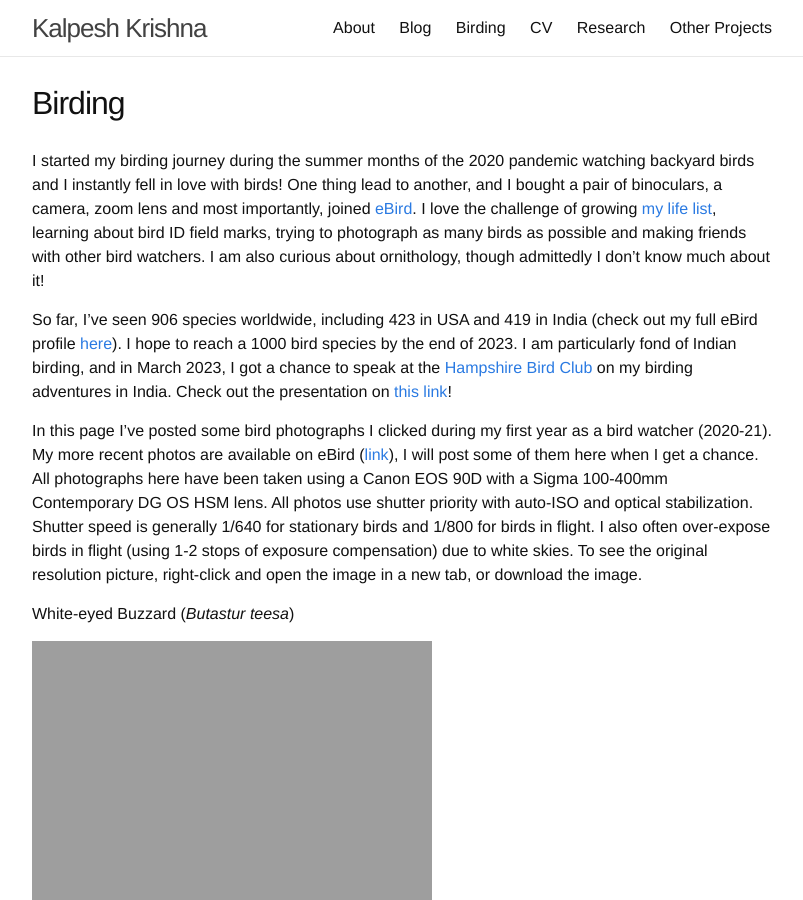
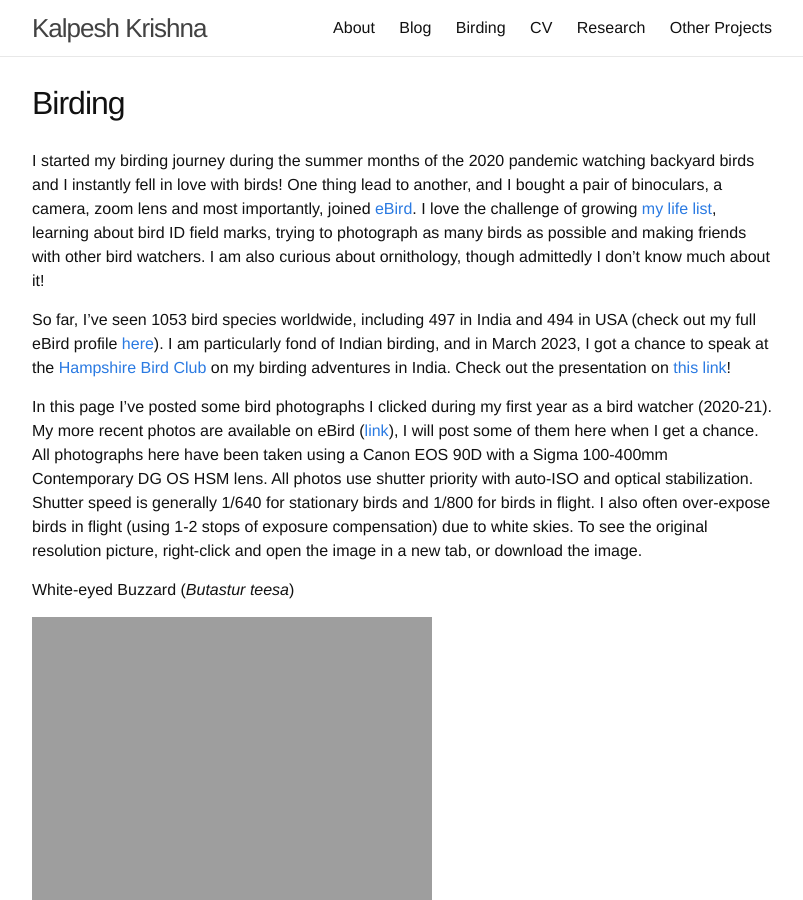
Before and after one commit to martiansideofthemoon/martiansideofthemoon.github.io, a Jekyll site: the page built from _pages/bird_photography.md, in a window 1280 px wide and 900 px high. Shown: the whole window, without its empty margins (238-1041 px from the left). Built offline with Jekyll 4.4.1, drawn with Linux system fonts in a browser that asks for light colours; comment, search, counter and statistics services are not loaded.

Commit message:
Update bird_photography.md

```diff
--- a/_pages/bird_photography.md
+++ b/_pages/bird_photography.md
@@ -7,7 +7,7 @@ order: 3
 
 I started my birding journey during the summer months of the 2020 pandemic watching backyard birds and I instantly fell in love with birds! One thing lead to another, and I bought a pair of binoculars, a camera, zoom lens and most importantly, joined [eBird](https://ebird.org/home). I love the challenge of growing [my life list](https://en.wikipedia.org/wiki/Life_list), learning about bird ID field marks, trying to photograph as many birds as possible and making friends with other bird watchers. I am also curious about ornithology, though admittedly I don't know much about it!
 
-So far, I've seen 906 species worldwide, including 423 in USA and 419 in India (check out my full eBird profile [here](https://ebird.org/profile/MTgwMDY0OQ/world)). I hope to reach a 1000 bird species by the end of 2023. I am particularly fond of Indian birding, and in March 2023, I got a chance to speak at the [Hampshire Bird Club](https://hampshirebirdclub.org/) on my birding adventures in India. Check out the presentation on [this link](https://www.youtube.com/watch?v=X5hNkq-dBg4)!
+So far, I've seen 1053 bird species worldwide, including 497 in India and 494 in USA (check out my full eBird profile [here](https://ebird.org/profile/MTgwMDY0OQ/world)). I am particularly fond of Indian birding, and in March 2023, I got a chance to speak at the [Hampshire Bird Club](https://hampshirebirdclub.org/) on my birding adventures in India. Check out the presentation on [this link](https://www.youtube.com/watch?v=X5hNkq-dBg4)!
 
 In this page I've posted some bird photographs I clicked during my first year as a bird watcher (2020-21). My more recent photos are available on eBird ([link](https://media.ebird.org/catalog?mediaType=photo&searchField=user&userId=USER1800649&sort=rating_rank_desc&unconfirmed=incl)), I will post some of them here when I get a chance. All photographs here have been taken using a Canon EOS 90D with a Sigma 100-400mm Contemporary DG OS HSM lens. All photos use shutter priority with auto-ISO and optical stabilization. Shutter speed is generally 1/640 for stationary birds and 1/800 for birds in flight. I also often over-expose birds in flight (using 1-2 stops of exposure compensation) due to white skies. To see the original resolution picture, right-click and open the image in a new tab, or download the image.
 
```
